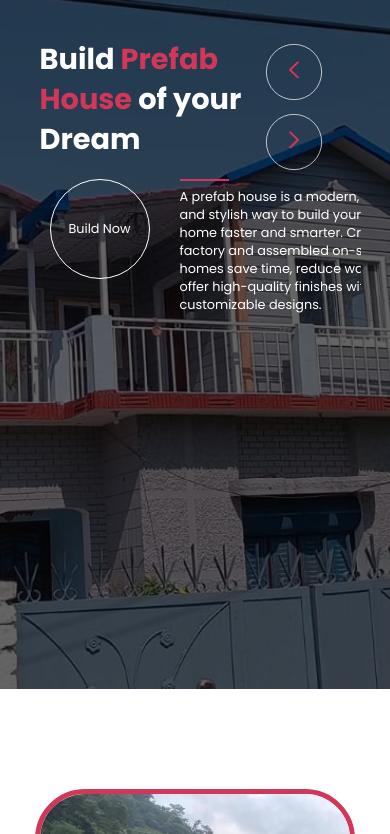
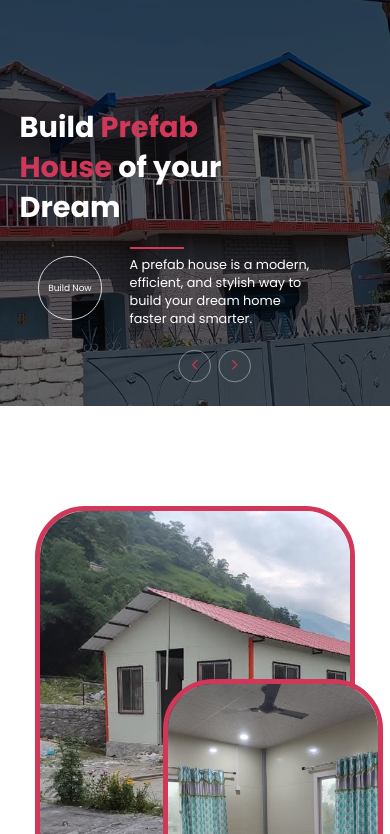
Before and after one commit to its-sanbdyl/RA-House, a website: page docs/index.html in a window 390 px wide. Shown: the part 71-905 px from the top of the page. Drawn offline with Linux system fonts and the light colour scheme; a web font is replaced by a local one.

Commit message:
hero & other changes
s

```diff
--- a/docs/blog/blog.css
+++ b/docs/blog/blog.css
@@ -51,7 +51,7 @@
 
 .blog-top-image, .blog-bottom-image {
     width: 100%;
-    height: 450px;
+    height: auto;
     object-fit: cover;
     object-position: center;
 }
@@ -63,13 +63,13 @@
 
 @media(max-width: 650px) {
     .blog-sidewise-img-container {
-    flex-direction: column;
+        flex-direction: column;
 }
 }
 
 .blog-sidewise-img-1, .blog-sidewise-img-2 {
     min-width: 50%;
-    height: 500px;
+    height: auto;
     object-fit: cover;
     object-position: center;
 }
--- a/docs/index.html
+++ b/docs/index.html
@@ -88,7 +88,7 @@
                         <div class="hero-mini-pcontainer">
                             <hr class="hero-mini-hr">
                             <p class="hero-mini-p">
-                                A prefab house is a modern, efficient, and stylish way to build your dream home faster and smarter. Crafted in a factory and assembled on-site, prefab homes save time, reduce waste, and offer high-quality finishes with customizable designs.
+                                A prefab house is a modern, efficient, and stylish way to build your dream home faster and smarter.
                             </p>
                         </div>
                      </div>
@@ -99,7 +99,7 @@
                         <a href="./contactus.html" class="hero-mini-btn">Design Now</a>
                         <div class="hero-mini-pcontainer">
                             <hr class="hero-mini-hr">
-                            <p class="hero-mini-p">Interior designing transforms empty spaces into beautiful, functional, and inspiring environments that reflect your personality and lifestyle. It’s more than just decorating — it's about creating harmony between color, space, light, and texture.</p>
+                            <p class="hero-mini-p">Interior designing transforms empty spaces into beautiful, functional, and inspiring environments that reflect your personality and lifestyle.</p>
                         </div>
                      </div>
                 </div>
@@ -109,7 +109,7 @@
                         <a href="./contactus.html" class="hero-mini-btn">Install Now</a>
                         <div class="hero-mini-pcontainer">
                             <hr class="hero-mini-hr">
-                            <p class="hero-mini-p">EPS sandwich panels are a game-changer in modern construction, offering a perfect blend of strength, insulation, and cost-effectiveness. EPS sandwich panels offer a durable, sustainable, and affordable solution.</p>
+                            <p class="hero-mini-p">EPS sandwich panels are a game-changer in modern construction, offering a perfect blend of strength, insulation, and cost-effectiveness.</p>
                         </div>
                      </div>
                 </div>
--- a/docs/style.css
+++ b/docs/style.css
@@ -36,7 +36,6 @@ html{
       visibility: hidden;
     }
 
-    /* LOGO ANIMATION */
     .loader-logo {
       width: 80px;
       height: 80px;
@@ -54,7 +53,7 @@ html{
       width: 45px;
       height: 45px;
       object-fit: contain;
-      filter: brightness(0) invert(1); /* makes logo white if it's dark */
+      filter: brightness(0) invert(1);
     }
 
     @keyframes pulse {
@@ -72,7 +71,6 @@ html{
       }
     }
 
-    /* LOADING TEXT */
     .loader-text {
       font-size: 18px;
       color: var(--highlight-color);
@@ -94,7 +92,6 @@ html{
       80%,100%{ content: '...'; }
     }
 
-    /* MAIN CONTENT */
     #main-content {
       opacity: 0;
       transition: opacity 0.6s ease-in-out;
@@ -115,10 +112,61 @@ body{
     max-width: 100vw;
 }
 
-.hero, .sub-hero{
+.hero {
+    min-width: 100vw;
+    height: 100vh;
     margin: 0px -100px;
     padding: 0px 100px;
-    background: url(imgs/projects-imgs/IMG-20250709-WA0027.jpg);
+    display: flex;
+    justify-content: center;
+    align-items: center;
+    background-repeat: no-repeat;
+    background-size: 100% 100%;
+    background-position: center;
+    background-attachment: fixed;
+    background-size: cover;
+    position: relative;
+}
+
+@media(max-width: 475px) {
+    .navbar {
+        padding: 5px 30px !important;
+    }
+
+    .hero {
+        padding: 0px 80px !important;
+    }
+
+    .hero-mini-p {
+        display: flex;
+        text-wrap: wrap !important;
+        max-width: 50% !important;
+    }
+
+    .hero-mini-content {
+        gap: 105px !important;
+    }
+
+    .hero-mini-btn {
+        scale: 0.8;
+    }
+}
+
+.hero::before {
+    position: absolute;
+    content: '';
+    width: 100%;
+    height: 100%;
+    background-color: hsla(0, 0%, 0%, 0.6);
+    z-index: 1;
+
+}
+
+.sub-hero{
+    margin: 0px -100px;
+    padding: 0px 100px;
+    background: url(imgs/projects-imgs/IMG-20250709-WA0018.jpg);
+    /* background: url(imgs/projects-imgs/IMG-20250709-WA0027.jpg); */
     background-repeat: no-repeat;
     background-size: cover;
     background-position: center;
@@ -126,7 +174,7 @@ body{
     position: relative;
 }
 
-.hero::before, .sub-hero::before{
+.sub-hero::before {
     position: absolute;
     content: '';
     width: 100%;
@@ -135,19 +183,6 @@ body{
     margin: 0px -100px;
     z-index: 1;
     transform: translateX();
-}
-
-.hero {
-    min-width: 100vw;
-    height: 100vh;
-}
-
-.sub-hero{
-    background: url(imgs/projects-imgs/IMG-20250709-WA0018.jpg);
-    background-position: center;
-    background-attachment: fixed;
-    background-repeat: no-repeat;
-    background-size: cover;
 }
 
 .aboutus-heading-container{
@@ -236,36 +271,34 @@ a:hover{
 }
 }
 
-@media screen and (max-width: 650px) {
+@media(max-width: 650px) {
     .hero {
-        height: 90vh !important;
+        height: fit-content !important;
     }
 
     .hero-slider {
         margin-top: 100px !important;
     }
 
-
     .sociallink-container{
     display: none !important;
-}
-
-.hero-mini-content{
+    }
+
+    .hero-mini-content{
         display: flex;
         width: 40%;
         margin-top: 20px;
-        gap: 30px !important;
+        gap: 20px !important;
         text-wrap: wrap;
 }
 
 .hero-mini-p {
-    width: 80% !important;
+        width: 80% !important;
 }
 
     .hero-slider-btn-container{
-    scale: 0.7 !important;
-    top: 45% !important;
-    left: 80% !important;
+        scale: 0.7 !important;
+        gap: 5px !important;
 }
 
     .gototop-btn {
@@ -277,6 +310,17 @@ a:hover{
 @media(max-width: 431px) {
     .milestone-data-slogan {
         font-size: 0.7rem !important;
+    }
+}
+
+@media(max-width: 475px) {
+    .hero-slider-btn-container {
+        width: 100% !important;
+        scale: 0.4 !important;
+        bottom: 0;
+        gap: 20px !important;
+        flex-direction: row !important;
+        justify-content: flex-end !important;
     }
 }
 
@@ -440,12 +484,14 @@ a:hover{
 }
 
 .hero-slider-container {
+    height: 100%;
     display: flex;
     justify-content: space-between;
     align-items: center;
     overflow-x: hidden;
     position: relative;
     z-index: 1;
+    padding: 50px 0px;
 }
 
 .hero-slider {
@@ -453,16 +499,13 @@ a:hover{
     justify-content: center;
     align-items: center;
     transition: 0.25s ease;
-    margin-top: 150px;
-}
-
-@media(max-width: 885px) {
-    .hero-slider {
-        margin-top: 140px;
-    }
 }
 
 .hero-slide {
+    display: flex;
+    flex-direction: column;
+    justify-content: center;
+    align-items: start;
     width: 1200px;
     height: fit-content;
     padding: 10px;
@@ -470,12 +513,15 @@ a:hover{
 
 .hero-title {
     font-size: clamp(1.8rem, 4vw, 4rem);
-    max-width: clamp(23%, 50vw, 70%);
+    width: clamp(23%, 50vw, 70%);
     line-height: 60px;
 }
 
 .hero-mini-content {
-    display: flex;
+    width: 100%;
+    display: flex;
+    justify-content: center;
+    align-items: center;
     width: 50%;
     margin-top: 20px;
     gap: 50px;
@@ -498,10 +544,6 @@ a:hover{
         text-wrap: wrap;
     }
 
-    .hero-mini-p {
-        font-size: 0.8rem;
-    }
-
     .comment-slider-prev-btn, .comment-slider-next-btn {
     height: 60px !important;
     min-width: 60px !important;
@@ -511,20 +553,20 @@ a:hover{
 
 @media(max-width: 560px) {
     .hero-mini-p {
-        max-width: 80%;
+        width: 80% !important;
     }
 }
 
 .hero-mini-btn {
-    height: clamp(100px, 10vw, 200px);
-    min-width: clamp(100px, 10vw, 200px);
+    height: clamp(80px, 10vw, 200px);
+    min-width: clamp(80px, 10vw, 200px);
     display: flex;
     justify-content: center;
     align-items: center;
     background-color: transparent;
     color: var(--primary-color);
     border-radius: 100px;
-    font-size: clamp(0.8rem, 1.5vw, 1rem);
+    font-size: clamp(0.7rem, 1.5vw, 1rem);
     border: solid 1.5px var(--white);
     cursor: pointer;
     transition: all 0.5s ease;
@@ -544,6 +586,13 @@ a:hover{
     margin-bottom: 7px;
 }
 
+.hero-mini-p {
+    display: flex;
+    flex-wrap: wrap;
+    width: 100%;
+    font-size: clamp(0.8rem, 2vw, 1rem);
+}
+
 .hero-slider-btn-container {
     display: flex;
     justify-content: center;
@@ -552,9 +601,7 @@ a:hover{
     gap: 20px;
     position: absolute;
     z-index: 1000;
-    translate: -50% -50%;
-    top: 65%;
-    left: 90%;
+    right: 5%;
 }
 
 .hero-prev-btn, .hero-next-btn {
```
Also changed, not shown: docs/about.html (+3 -3 lines), docs/blog.html (+1 -1 lines), docs/blog/blog_1.html (+4 -4 lines).
